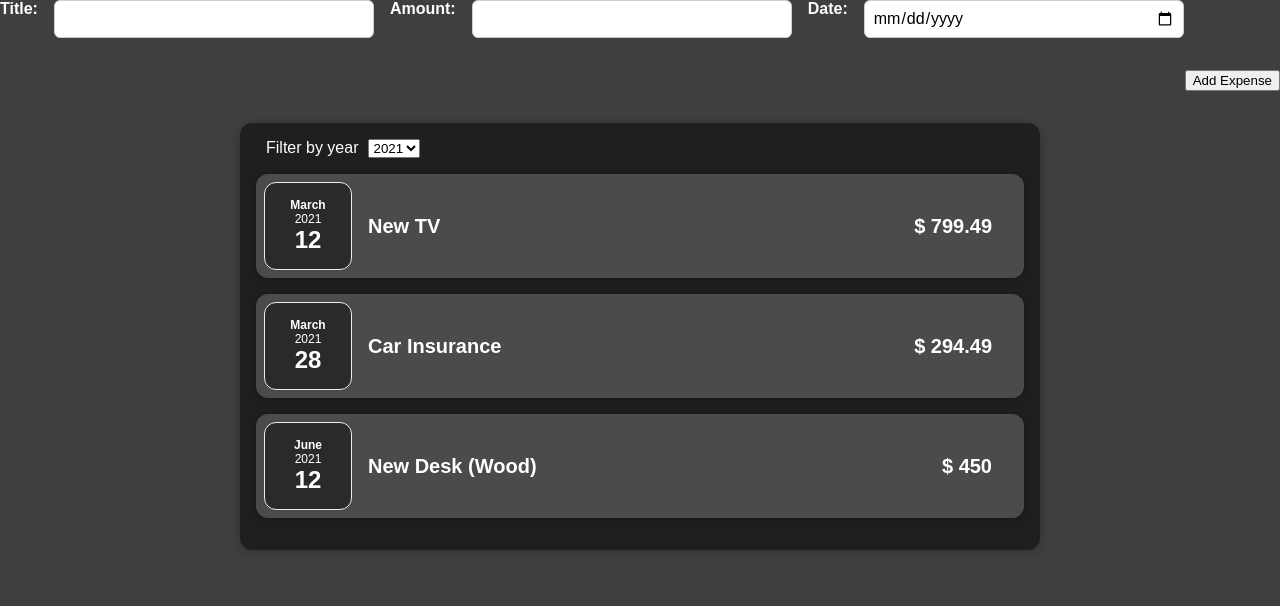
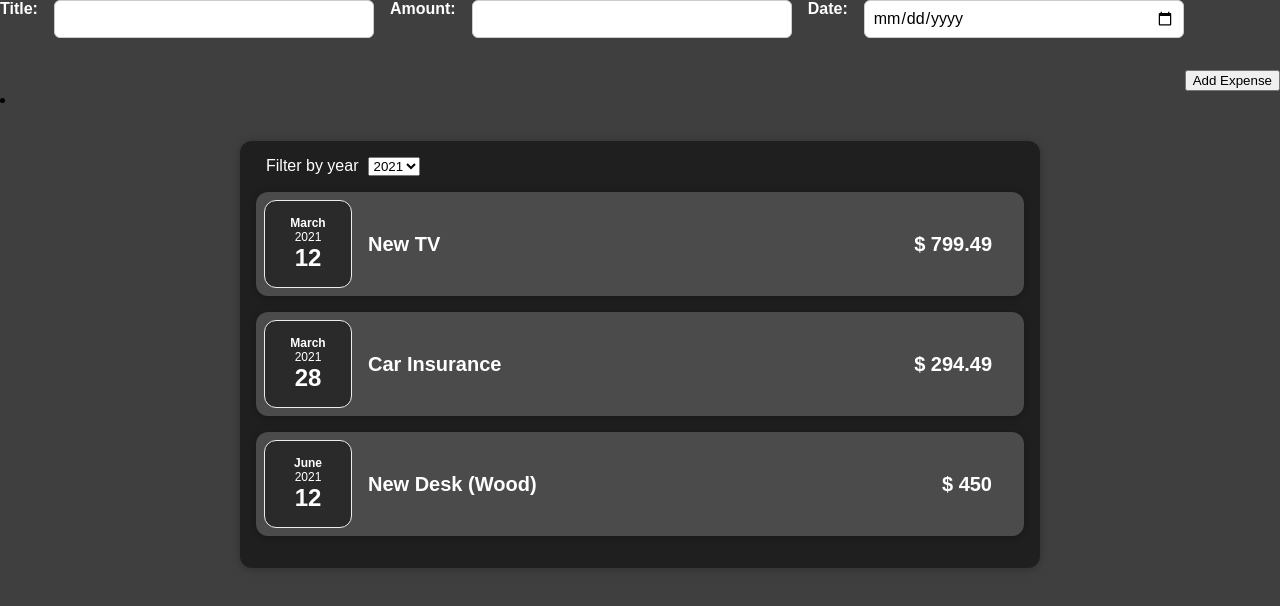
Before and after one commit to HamzaZahid172/Learning_React, a React (Create React App) app in the folder react-complete-guide/: page / in a window 1280 px wide. Shown: the top 606 px of the page. Built offline with nearby package versions, Linux system fonts and the light colour scheme.

Commit message:
05 - Rendering Lists & Conditional Content Topic: Adding conditional returns statement

```diff
--- a/react-complete-guide/src/components/Expenses/Expense.js
+++ b/react-complete-guide/src/components/Expenses/Expense.js
@@ -1,8 +1,8 @@
-import ExpenseItem from "../Expenses/ExpenseItem";
 import Card from "../UI/Card";
 import "../Expenses/Expense.css";
 import { useState } from "react";
 import ExpensesFilter from "./ExpensesFilter";
+import ExpensesList from "./ExpensesList";
 
 const Expense = (props) => {
   const [filterYear, setFilterYear] = useState("2021");
@@ -14,27 +14,16 @@
     return expense.date.getFullYear().toString() === filterYear;
   });
 
-  let expenseContent = <p>No Expense Found</p>;
-
-  if (filteredExpenses.length > 0) {
-    expenseContent = filteredExpenses.map((expense) => (
-      <ExpenseItem
-        key={expense.id}
-        title={expense.title}
-        amount={expense.amount}
-        date={expense.date}
-      />
-    ));
-  }
-
   return (
-    <Card className="expenses">
-      <ExpensesFilter
-        selected={filterYear}
-        onChangeFilter={filterChangeHandler}
-      />
-      {expenseContent}
-    </Card>
+    <li>
+      <Card className="expenses">
+        <ExpensesFilter
+          selected={filterYear}
+          onChangeFilter={filterChangeHandler}
+        />
+        <ExpensesList items={filteredExpenses} />
+      </Card>{" "}
+    </li>
   );
 };
 
--- /dev/null
+++ b/react-complete-guide/src/components/Expenses/ExpensesList.css
@@ -0,0 +1,9 @@
+.expenses-list {
+  list-style: none;
+  padding: 0;
+}
+
+.expenses-list__fallback {
+    color: white;
+    text-align: center;
+}
--- /dev/null
+++ b/react-complete-guide/src/components/Expenses/ExpensesList.js
@@ -0,0 +1,24 @@
+import ExpenseItem from "./ExpenseItem";
+import "./ExpensesList.css";
+import React from "react";
+
+const ExpensesList = (props) => {
+  if (props.items.length === 0) {
+    return <h2 className="expenses-list__fallback"> Found no expenses</h2>;
+  }
+
+  return (
+    <ul className="expenses-list">
+      {props.items.map((expense) => (
+        <ExpenseItem
+          key={expense.id}
+          title={expense.title}
+          amount={expense.amount}
+          date={expense.date}
+        />
+      ))}
+    </ul>
+  );
+};
+
+export default ExpensesList;
```
